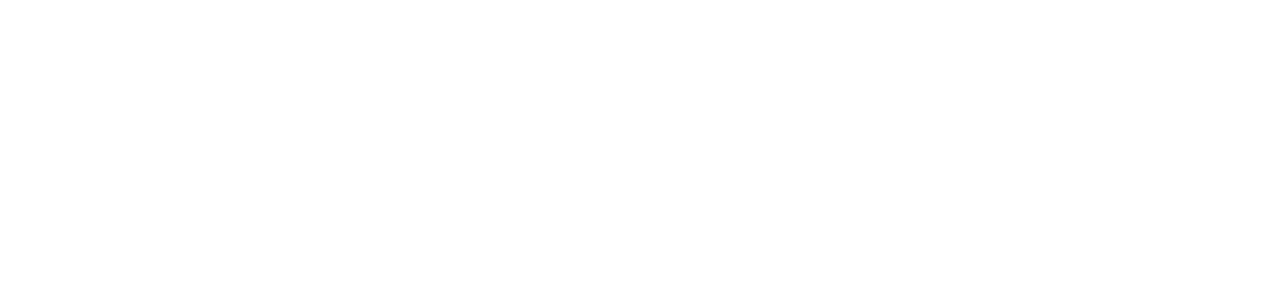
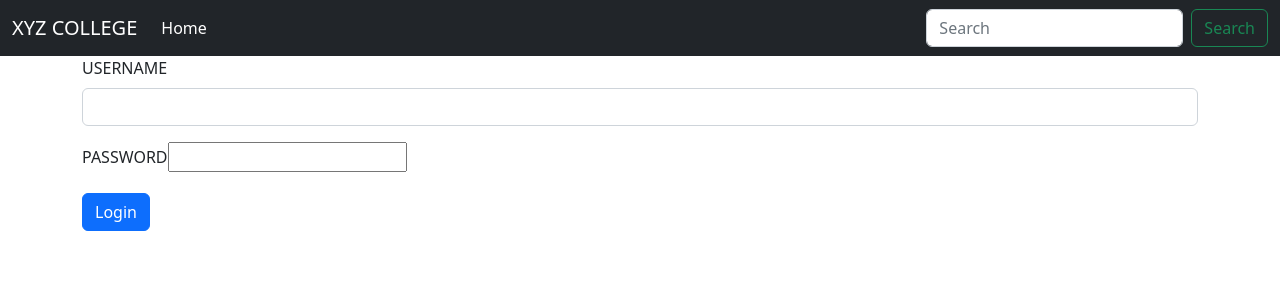
Before and after one commit to Agilesh-s/CollegeApp, an Angular app: page / in a window 1280 px wide. Shown: the top 300 px of the page. Built offline with nearby package versions, Linux system fonts and the light colour scheme.

Commit message:
Loginpage

```diff
--- a/src/app/app.module.ts
+++ b/src/app/app.module.ts
@@ -4,15 +4,25 @@
 import { AppRoutingModule } from './app-routing.module';
 import { AppComponent } from './app.component';
 import { NavbarComponent } from './navbar/navbar.component';
+import { LoginComponent } from './login/login.component';
+import { RouterModule, Routes } from '@angular/router';
+
+const appRoutes:Routes=[
+  {
+    path:"",component:LoginComponent
+  }
+]
 
 @NgModule({
   declarations: [
     AppComponent,
-    NavbarComponent
+    NavbarComponent,
+    LoginComponent
   ],
   imports: [
     BrowserModule,
-    AppRoutingModule
+    AppRoutingModule,
+    RouterModule.forRoot(appRoutes)
   ],
   providers: [],
   bootstrap: [AppComponent]
--- /dev/null
+++ b/src/app/login/login.component.html
@@ -0,0 +1,20 @@
+<app-navbar></app-navbar>
+<div class="container">
+    <div class="row">
+        <div class="col col-12 col-sm-12 col-md-12 col-lg-12 col-xl-12 col-xxl-12">
+            <div class="row g-3">
+                <div class="col col-12 col-sm-12 col-md-12 col-lg-12 col-xl-12 col-xxl-12">
+                    <label for="" class="form-label">USERNAME</label>
+                    <input type="text" class="form-control">
+                </div>
+                <div class="col col-12 col-sm-12 col-md-12 col-lg-12 col-xl-12 col-xxl-12">
+                    <label for="" class="form-label">PASSWORD</label>
+                    <input type="password" name="" id="" >
+                </div>
+                <div class="col col-12 col-sm-12 col-md-12 col-lg-12 col-xl-12 col-xxl-12">
+                    <button class="btn btn-primary">Login</button>
+                </div>
+            </div>
+        </div>
+    </div>
+</div>
--- /dev/null
+++ b/src/app/login/login.component.ts
@@ -0,0 +1,28 @@
+import { Component, OnInit } from '@angular/core';
+
+@Component({
+  selector: 'app-login',
+  templateUrl: './login.component.html',
+  styleUrls: ['./login.component.css']
+})
+export class LoginComponent implements OnInit {
+
+  constructor() { }
+
+  username = ""
+  password = ""
+
+  // readValues = ()=>{
+  //   let data = {
+  //     "username":this.username,
+  //     "password":this.password
+  //   }
+  //   if(this.username == "admin" && this.password == "admin"){
+
+  //   }
+  // }
+
+  ngOnInit(): void {
+  }
+
+}
```
Also changed, not shown: src/app/login/login.component.css (added).
